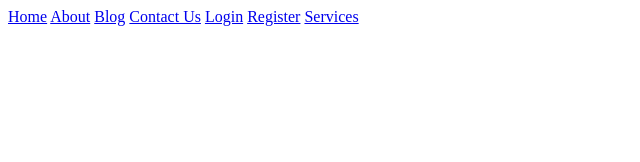
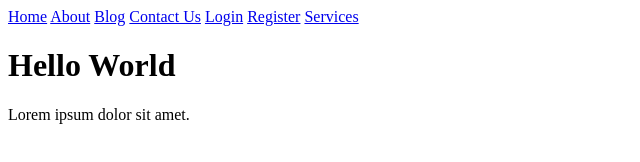
Before and after one commit to javohir7777/teamProjects, a plain HTML site: page pages/blog.html in a window 1280 px wide. Shown: the whole page, without its empty margins (0-640 px from the left). Drawn offline with Linux system fonts and the light colour scheme.

Commit message:
Blog page

```diff
--- a/pages/blog.html
+++ b/pages/blog.html
@@ -14,6 +14,10 @@
       <a href="./login.html">Login</a>
       <a href="./register.html">Register</a>
       <a href="./services.html">Services</a>
+      <div class="blog">
+        <h1 class="blog__h1">Hello World</h1>
+        <p class="blog__p">Lorem ipsum dolor sit amet.</p>
+      </div>
     </div>
   </body>
 </html>
```
